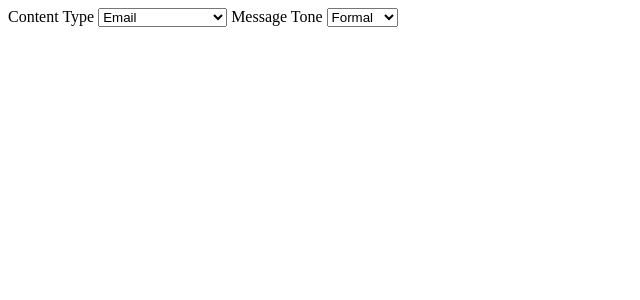
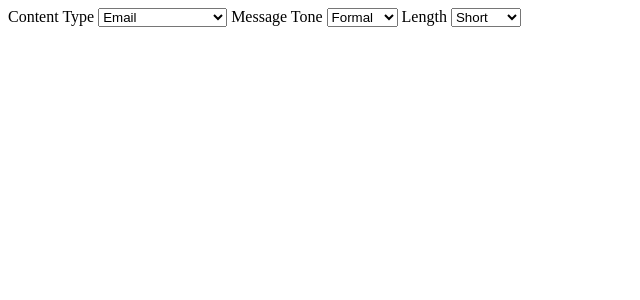
Before and after one commit to amineahres/wraiter, a Flask app: page / in a window 1280 px wide. Shown: the top 300 px of the page, without its empty margins (0-640 px from the left). Run offline with Flask 3, Linux system fonts and the light colour scheme.

Commit message:
Update index.html

```diff
--- a/templates/index.html
+++ b/templates/index.html
@@ -18,6 +18,12 @@
             <option value="informal">Informal</option>
             <option value="friendly">Friendly</option>
         </select>
+        <label for="length">Length</label>
+        <select name="length" id="length">
+            <option value="short">Short</option>
+            <option value="medium">Medium</option>
+            <option value="long">Long</option>
+        </select>
 
     </form>
 
```
